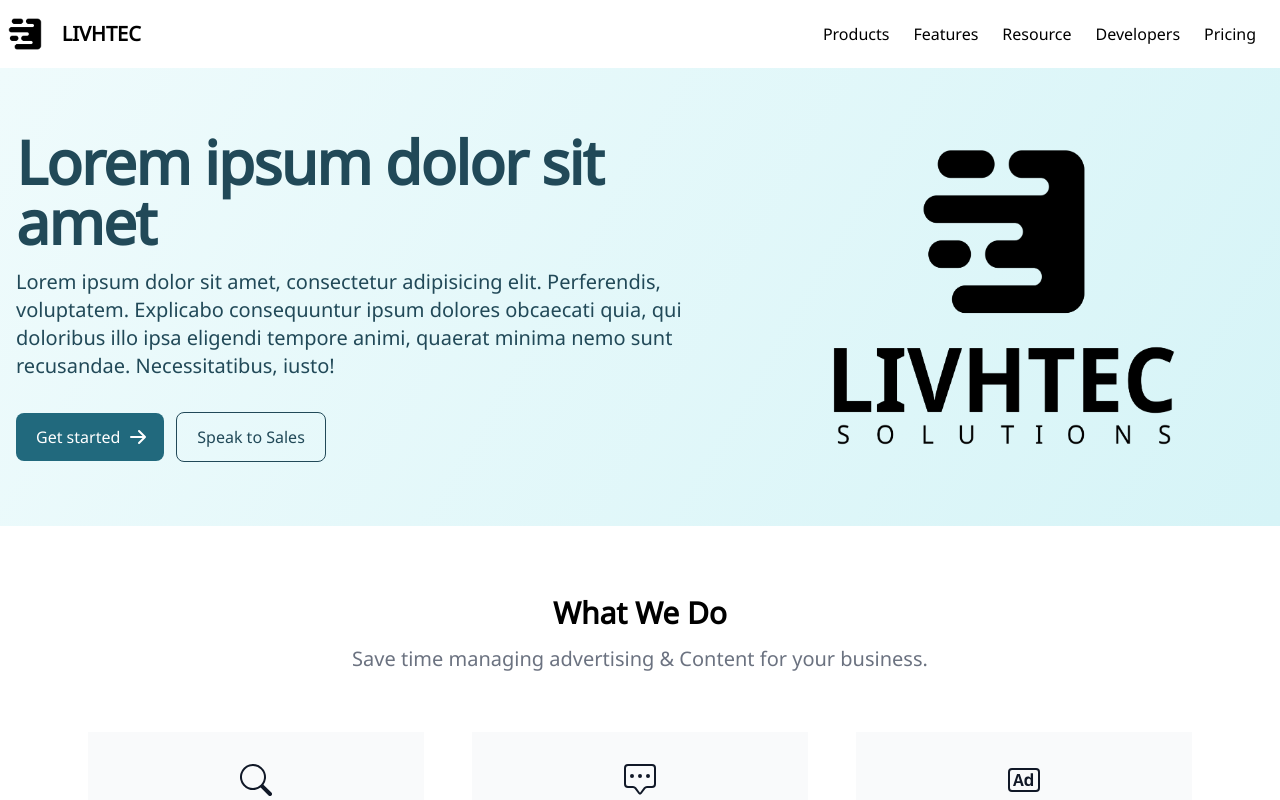
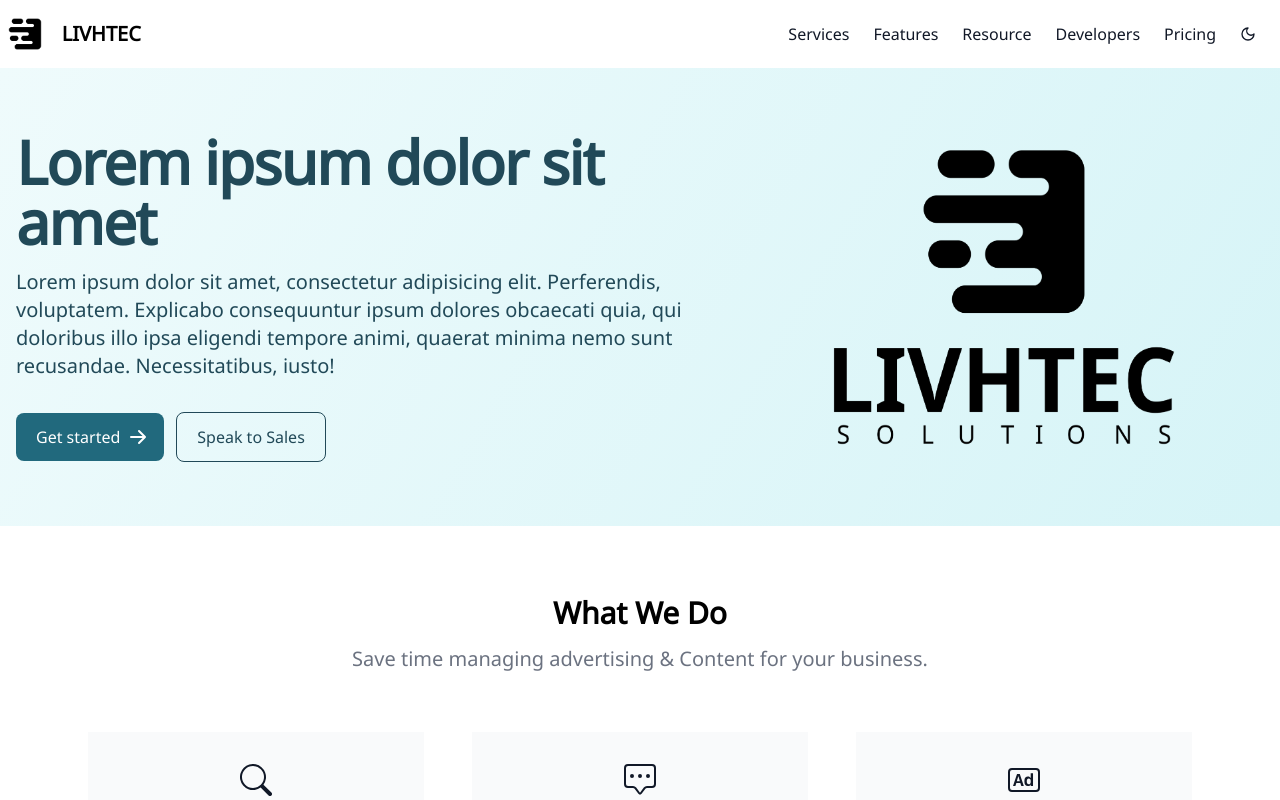
Before and after one commit to silvapereiraeduardo/livhtec, a React (Create React App) app: page / in a window 1280 px wide. Shown: the top 800 px of the page. Built offline with nearby package versions, Linux system fonts and the light colour scheme; the HTML template or start-up script is replaced by a standard one.

Commit message:
manipulando tema escuro

```diff
--- a/src/components/Header.tsx
+++ b/src/components/Header.tsx
@@ -1,4 +1,5 @@
 import React from "react";
+import { ThemeToggle } from "./ThemeToggle";
 
 export const Header: React.FC<{}> = () => {
   const [menuOpened, setMenuOpened] = React.useState(false);
@@ -8,8 +9,8 @@ export const Header: React.FC<{}> = () => {
   };
 
   return (
-    <header className="bg-white">
-      <nav className="flex justify-between items-center container mx-auto my-4">
+    <header className="bg-white dark:bg-primary-900">
+      <nav className="flex justify-between items-center container mx-auto py-4">
         <div className="flex justify-center items-center">
           <img
             alt="Livhtec Logo"
@@ -30,41 +31,61 @@ export const Header: React.FC<{}> = () => {
 
         <div
           data-menu={!!menuOpened ? "opened" : "closed"}
-          className="nav-links duration-500 absolute bg-white w-full flex items-center px-6 left-0 top-[-100%] data-[menu=opened]:top-16 md:min-h-fit md:w-auto md:static"
+          className="nav-links duration-500 absolute bg-white dark:bg-primary-900 md:bg-transparent md:dark:bg-transparent w-full flex items-center px-6 left-0 top-[-100%] data-[menu=opened]:top-16 md:min-h-fit md:w-auto md:static"
         >
-          <ul className="flex flex-col w-full gap-2 md:items-center md:gap-6 md:flex-row">
+          <ul className="flex flex-col w-full gap-2 md:items-center md:justify-center md:gap-6 md:flex-row">
             <li className="mb-4 md:mb-0">
-              <a className="hover:text-gray-500" href="#products">
-                Products
+              <a
+                className="text-gray-900 hover:text-gray-500 dark:text-white dark:hover:text-white block"
+                href="#services"
+              >
+                Services
               </a>
             </li>
             <li className="mb-4 md:mb-0">
-              <a className="hover:text-gray-500" href="#features">
+              <a
+                className="text-gray-900 hover:text-gray-500 dark:text-white dark:hover:text-white block"
+                href="#features"
+              >
                 Features
               </a>
             </li>
             <li className="mb-4 md:mb-0">
-              <a className="hover:text-gray-500" href="#resource">
+              <a
+                className="text-gray-900 hover:text-gray-500 dark:text-white dark:hover:text-white block"
+                href="#resource"
+              >
                 Resource
               </a>
             </li>
             <li className="mb-4 md:mb-0">
-              <a className="hover:text-gray-500" href="#developers">
+              <a
+                className="text-gray-900 hover:text-gray-500 dark:text-white dark:hover:text-white block"
+                href="#developers"
+              >
                 Developers
               </a>
             </li>
             <li className="mb-4 md:mb-0">
-              <a className="hover:text-gray-500" href="#pricing">
+              <a
+                className="text-gray-900 hover:text-gray-500 dark:text-white dark:hover:text-white block"
+                href="#pricing"
+              >
                 Pricing
               </a>
+            </li>
+            <li className="mb-4 md:mb-0 hidden md:block">
+              <ThemeToggle />
             </li>
           </ul>
         </div>
 
-        <div className="flex items-center gap-6 md:hidden">
+        <div className="flex items-center gap-6 pr-4 md:hidden">
+          <ThemeToggle className="md:hidden text-3xl cursor-pointer text-gray-900 hover:text-gray-500 dark:text-white dark:hover:text-white block" />
+
           <button
             onClick={() => onToggleMenu()}
-            className="text-3xl cursor-pointer"
+            className="text-3xl cursor-pointer text-gray-900 hover:text-gray-500 dark:text-white dark:hover:text-white block"
           >
             <svg
               xmlns="http://www.w3.org/2000/svg"
--- /dev/null
+++ b/src/components/ThemeToggle.tsx
@@ -0,0 +1,97 @@
+import React, { useCallback } from "react";
+import { twMerge } from "tailwind-merge";
+
+export interface ThemeToggleProps extends React.ComponentProps<"button"> {}
+
+const MoonIcon = () => (
+  <svg
+    xmlns="http://www.w3.org/2000/svg"
+    width="1rem"
+    height="1rem"
+    viewBox="0 0 24 24"
+    fill="none"
+    stroke="currentColor"
+    stroke-width="2"
+    stroke-linecap="round"
+    stroke-linejoin="round"
+    className="lucide lucide-moon"
+  >
+    <path d="M12 3a6 6 0 0 0 9 9 9 9 0 1 1-9-9Z" />
+  </svg>
+);
+
+const SunIcon = () => (
+  <svg
+    xmlns="http://www.w3.org/2000/svg"
+    width="1rem"
+    height="1rem"
+    viewBox="0 0 24 24"
+    fill="none"
+    stroke="currentColor"
+    stroke-width="2"
+    stroke-linecap="round"
+    stroke-linejoin="round"
+    className="lucide lucide-sun"
+  >
+    <circle cx="12" cy="12" r="4" />
+    <path d="M12 2v2" />
+    <path d="M12 20v2" />
+    <path d="m4.93 4.93 1.41 1.41" />
+    <path d="m17.66 17.66 1.41 1.41" />
+    <path d="M2 12h2" />
+    <path d="M20 12h2" />
+    <path d="m6.34 17.66-1.41 1.41" />
+    <path d="m19.07 4.93-1.41 1.41" />
+  </svg>
+);
+
+const getThemeBySystemPreference = () => {
+  if (
+    localStorage.theme === "dark" ||
+    (!("theme" in localStorage) &&
+      window.matchMedia("(prefers-color-scheme: dark)").matches)
+  ) {
+    return "dark";
+  } else {
+    return "light";
+  }
+};
+
+export const ThemeToggle: React.FC<ThemeToggleProps> = ({
+  className,
+  ...props
+}) => {
+  const [theme, setTheme] = React.useState(getThemeBySystemPreference());
+
+  const toggle = React.useCallback(() => {
+    const newTheme = theme === "light" ? "dark" : "light";
+    localStorage.theme = newTheme;
+    setTheme(newTheme);
+  }, [theme]);
+
+  const Icon = React.useMemo(() => {
+    return theme === "light" ? MoonIcon : SunIcon;
+  }, [theme]);
+
+  React.useEffect(() => {
+    if (theme === "dark") {
+      document.documentElement.classList.add("dark");
+    } else {
+      document.documentElement.classList.remove("dark");
+    }
+  }, [theme]);
+
+  return (
+    <button
+      className={twMerge(
+        "flex justify-center align-center text-gray-900 hover:text-gray-500 dark:text-white dark:hover:text-white block",
+        className
+      )}
+      onClick={toggle}
+      title="Alterar Tema"
+      {...props}
+    >
+      <Icon />
+    </button>
+  );
+};
```
